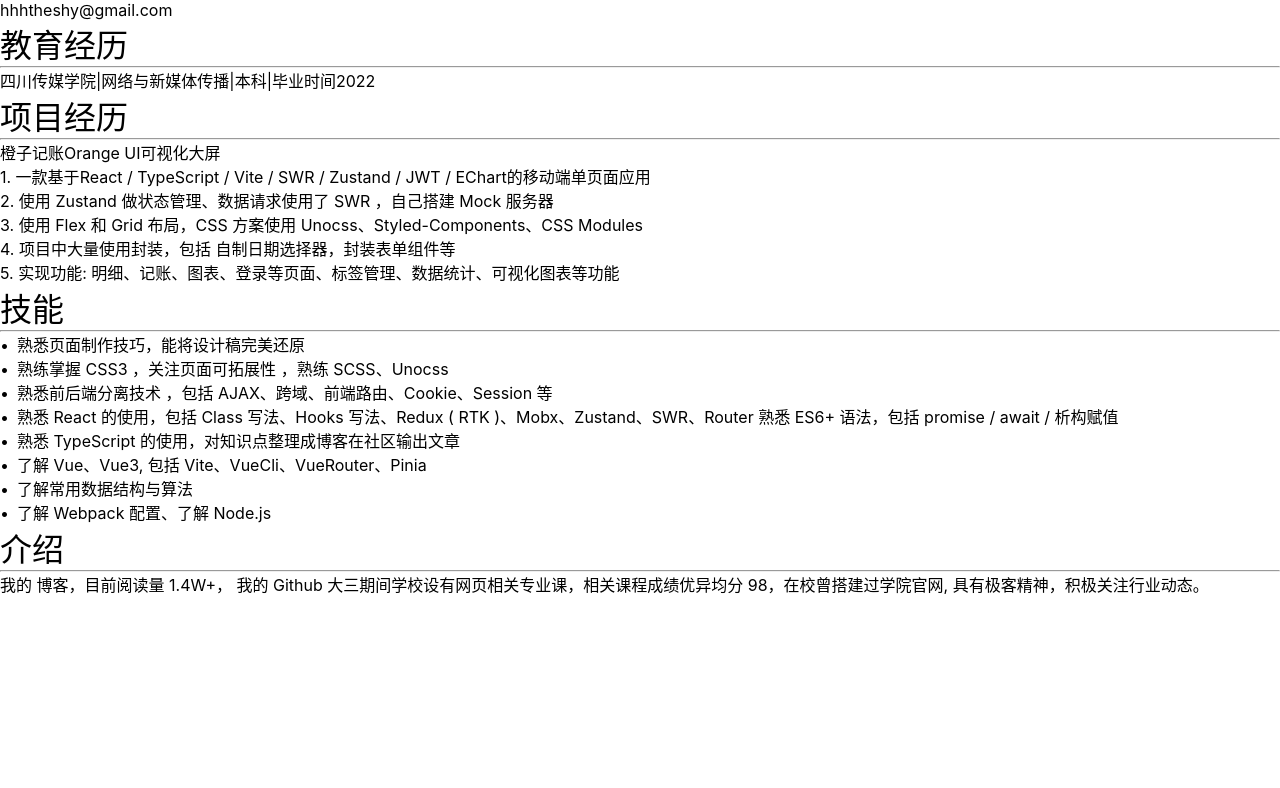
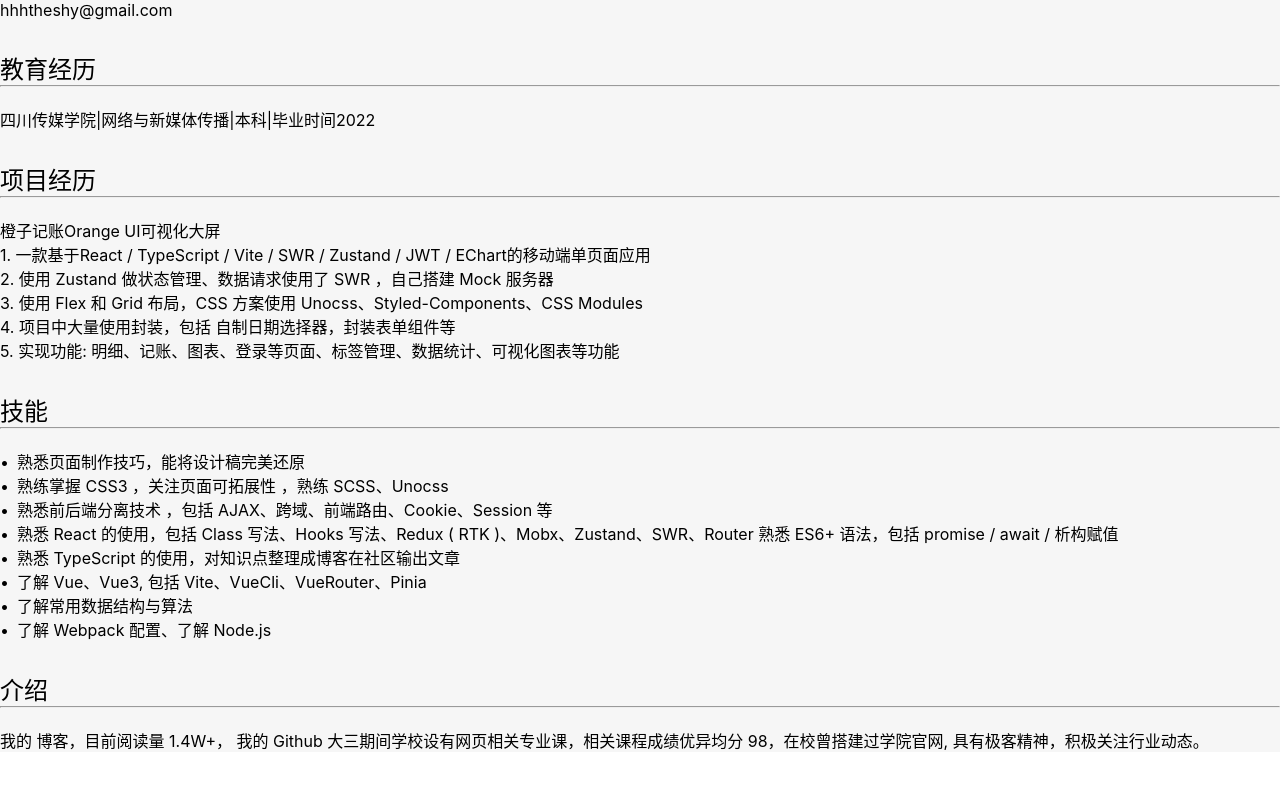
Before and after one commit to shyhhh/myInfo, a React (Vite) app: page /#/home/demo1 in a window 1280 px wide. Shown: the top 788 px of the page. Built offline with nearby package versions, Linux system fonts and the light colour scheme.

Commit message:
add wrapper box shadow

```diff
--- a/src/app.scss
+++ b/src/app.scss
@@ -1,15 +1,16 @@
 :root {
   --un-shadow-color:  rgba(0,0,0,0.25);
-  --z-default: 128;
-  --z-menu: 256;
-  --z-dialog: 512;
-  --z-popup: 1024;
-  --color-purple: #5C33BE;
 }
 *{margin:0; padding: 0; box-sizing: border-box;}
 *::after, *::before{ box-sizing: border-box; }
 a{color: inherit; text-decoration: none;}
 h1,h2,h3,h4,h5,h6{font-weight: normal;}
+h1 {
+  margin-top: 30px;
+}
+hr {
+  margin-bottom: 20px;
+}
 ol,ul {list-style: none;}
 
 button, input{font: inherit;}
--- a/src/pages/Home.tsx
+++ b/src/pages/Home.tsx
@@ -6,13 +6,15 @@ import { Recommend } from './Recommend'
 
 const Home: React.FC = () => {
   return (
-    <>
-      <MyInfo />
-      <EdExperience />
-      <ProExperience />
-      <Skill />
-      <Recommend />
-    </>
+    <div flex justify-center h='100vh' p-y-20px>
+      <section p-40px bg='#f6f6f6' shadow-xl rounded-sm>
+        <MyInfo />
+        <EdExperience />
+        <ProExperience />
+        <Skill />
+        <Recommend />
+      </section>
+    </div>
   )
 }
 
```
